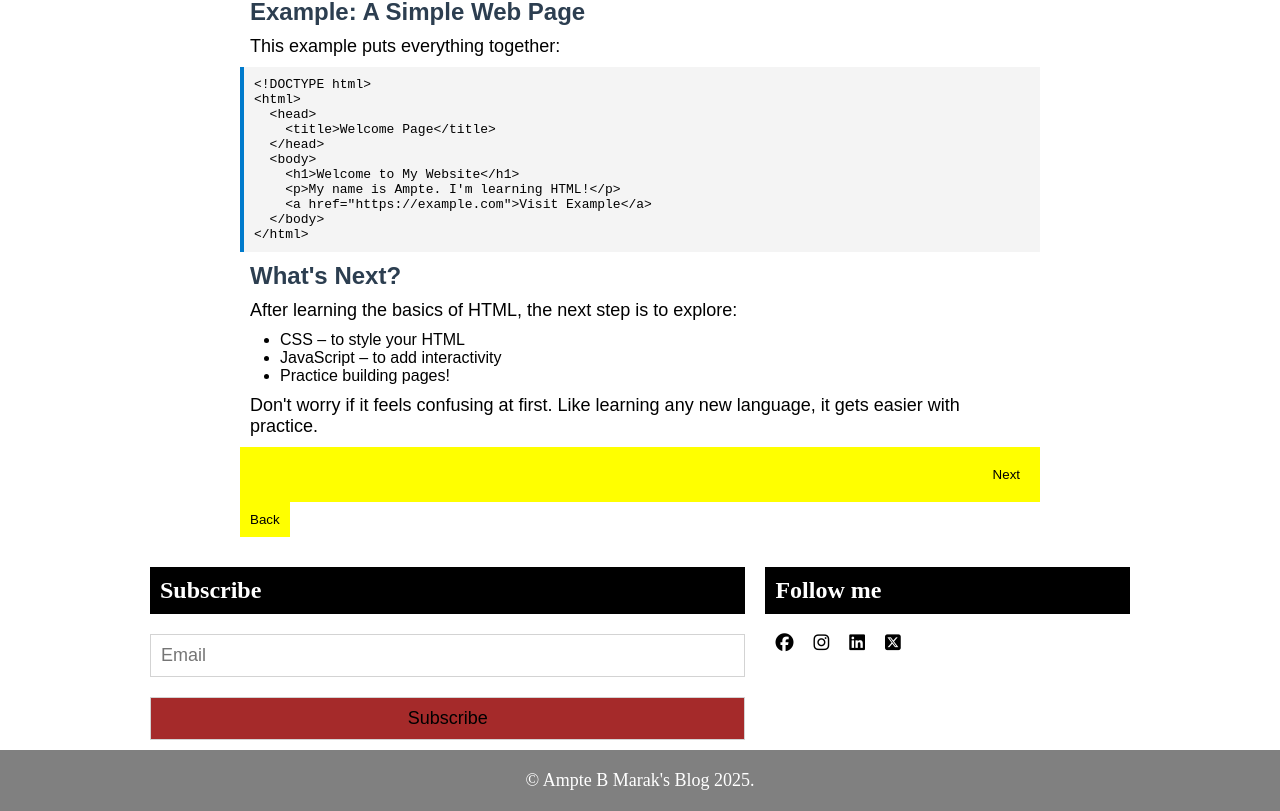
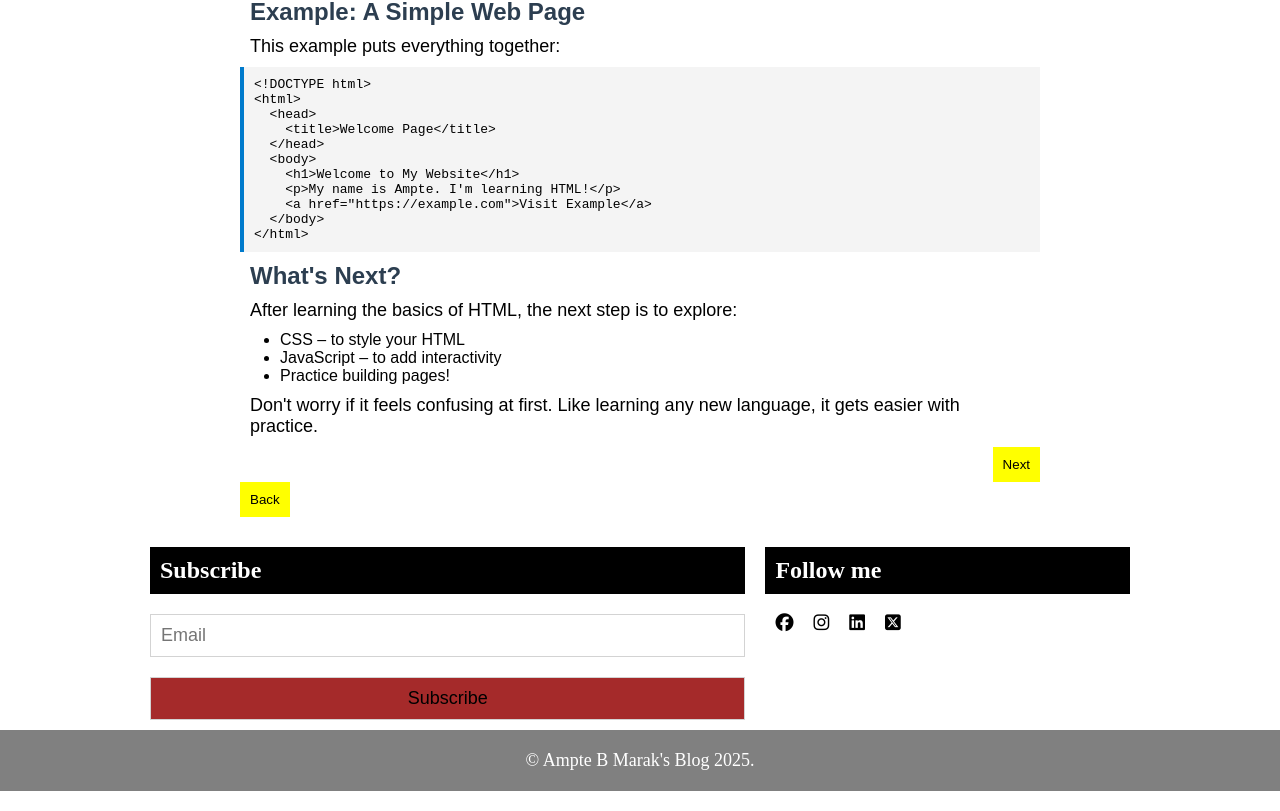
Before and after one commit to Ampte/blog, a React (Vite) app in the folder blog/: page /#/html in a window 1280 px wide. Shown: the part 760-1571 px from the top of the page. Built offline with nearby package versions, Linux system fonts and the light colour scheme; a web font is replaced by a local one.

Commit message:
Change button

```diff
--- a/blog/src/pages/html.jsx
+++ b/blog/src/pages/html.jsx
@@ -78,7 +78,7 @@ const HTMLBasics = () => {
         </ul>
         <p>Don't worry if it feels confusing at first. Like learning any new language, it gets easier with practice.</p>
       </section>
-      <div className='next' style={{
+      <div style={{
         textAlign: 'right'
       }}>
         <button className='next' onClick={() => navigate("/css")}>Next</button>
```
